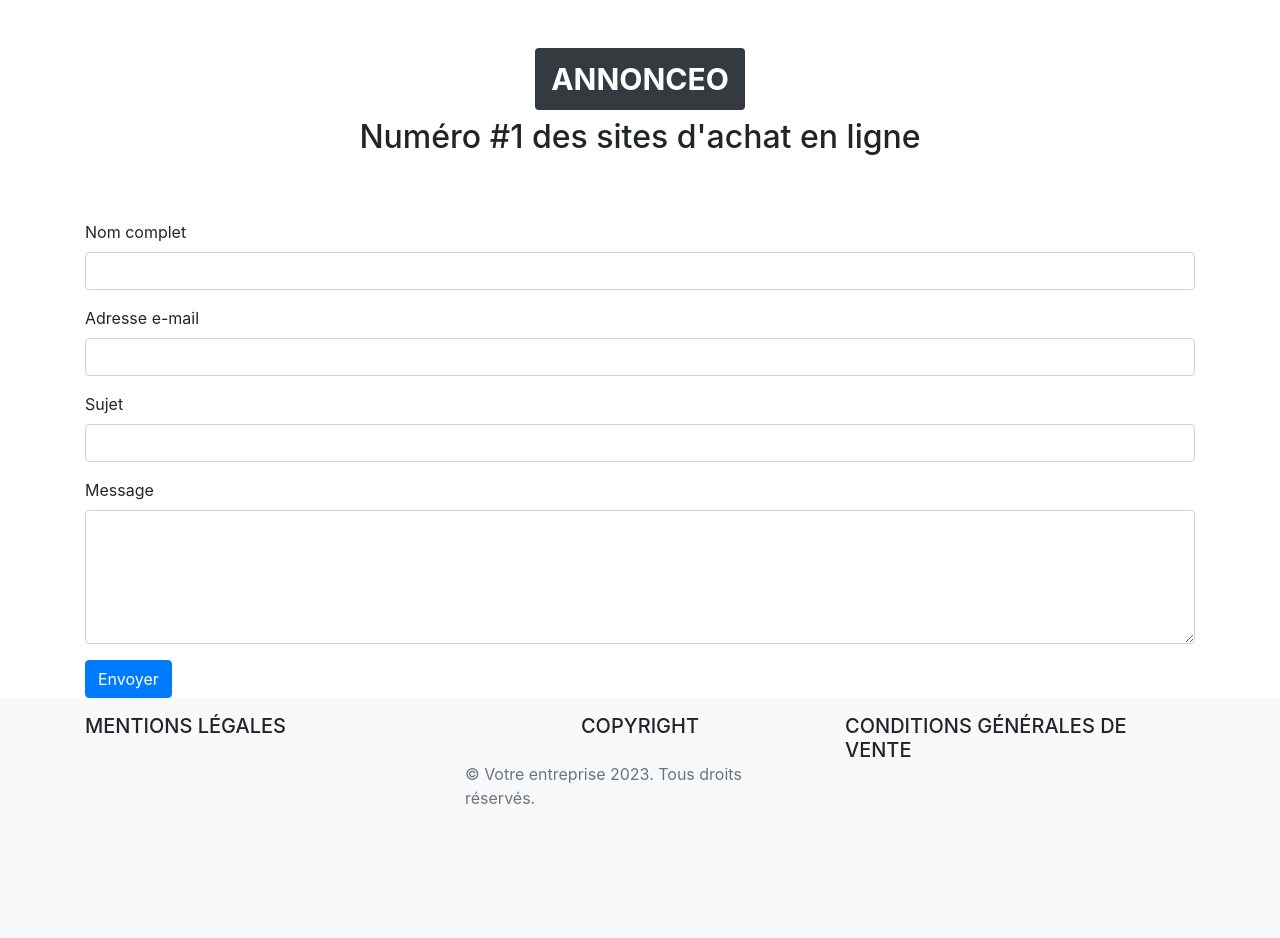
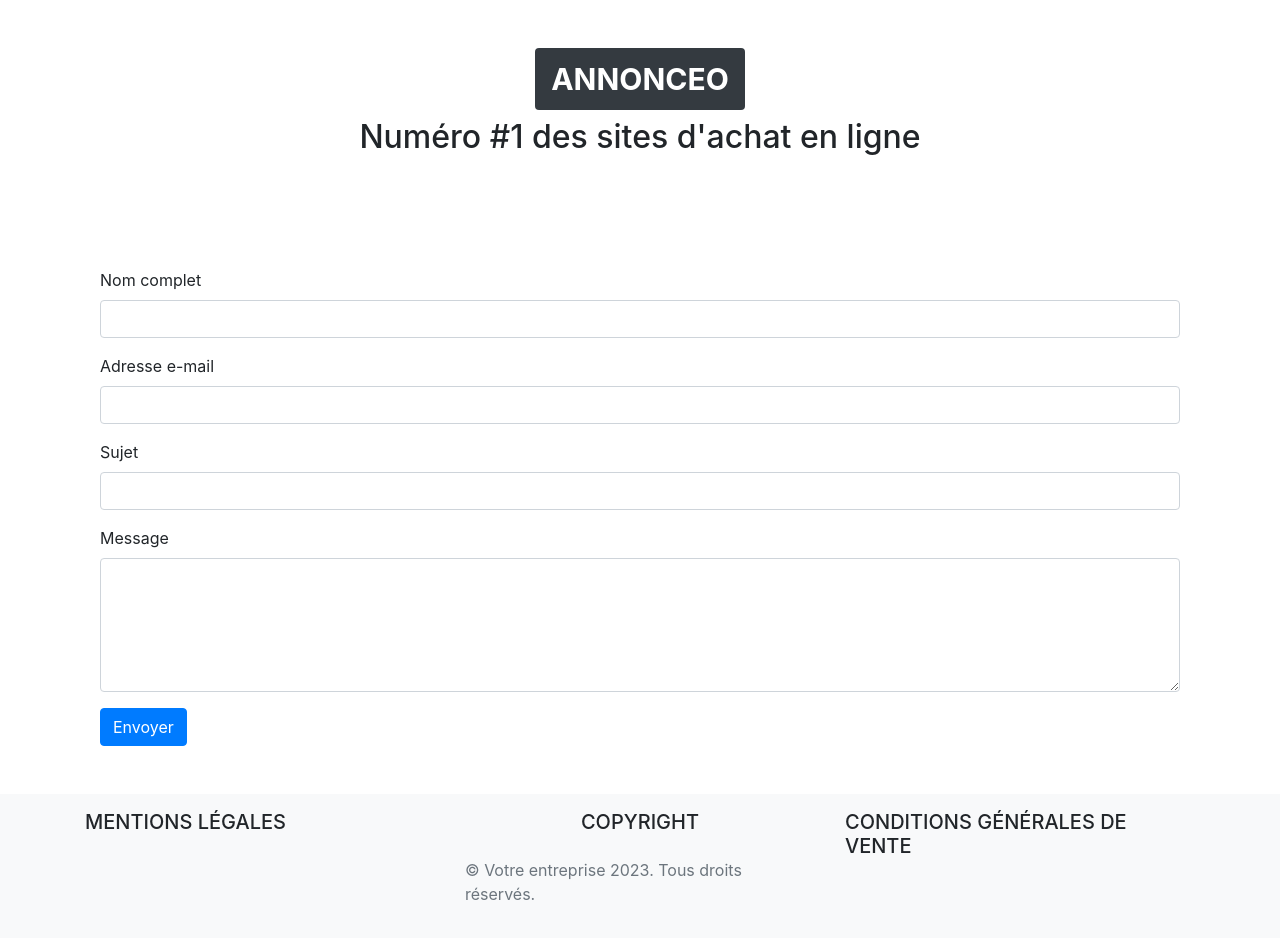
Before and after one commit to Rwananas/Annonceo, a PHP site: page /annonceo/contact.php in a window 1280 px wide. Shown: the part 101-1039 px from the top of the page. Before the commit the page ends 905 px from the top, so only its background shows below. Run offline with PHP 8.4, Linux system fonts and the light colour scheme; data that the repository does not hold is empty; some libraries are stand-ins or nearby versions.

Commit message:
modif page contact

```diff
--- a/contact.php
+++ b/contact.php
@@ -4,7 +4,7 @@ require_once('include/init.php');
 require_once('include/header.php');
 ?>
 
-
+<div class="container-fluid py-5">
   <form action="#" method="POST">
     <div class="form-group">
       <label for="name">Nom complet</label>
@@ -24,6 +24,7 @@ require_once('include/header.php');
     </div>
     <button type="submit" class="btn btn-primary">Envoyer</button>
   </form>
+</div>
 
 
 
```
Lines whose indentation alone changed are shown as unchanged.
